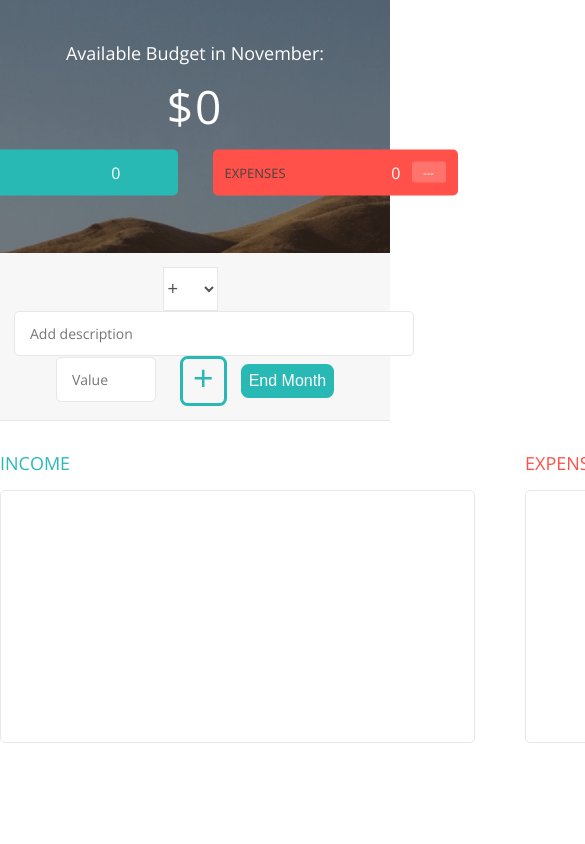
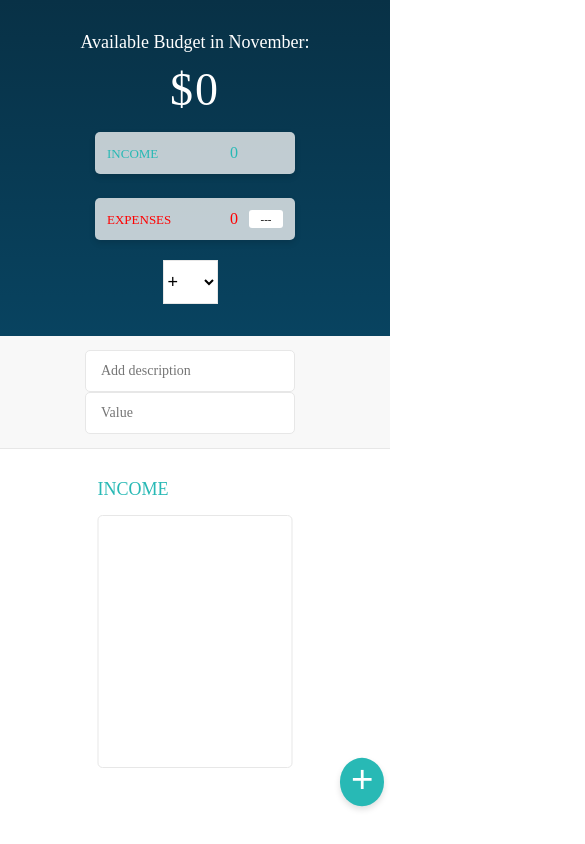
Before and after one commit to Mlrobinson1993/budgety, a plain HTML site: page index.html in a window 390 px wide. Shown: the top 844 px of the page, 585 px wide, since content can reach past the window. Drawn offline with nearby package versions, Linux system fonts and the light colour scheme.

Commit message:
made responsive

```diff
--- a/app.js
+++ b/app.js
@@ -34,15 +34,15 @@ var budgetController = (function() {
 	var data = {
 		allItems: {
 			exp: [],
-      inc: []
+			inc: [],
 		},
 		totals: {
 			exp: 0,
-      inc: 0
+			inc: 0,
 		},
 		monthlyTotals: [],
 		budget: 0,
-    percentage: -1
+		percentage: -1,
 	};
 
 	var calculateTotal = function(type) {
@@ -63,9 +63,10 @@ var budgetController = (function() {
 			// ID = data.allItems[type][data.allItems[type].length - 1].id + 1;
 
 			//add item based on type(income or expense)
-      if (type === "exp") {
+			if (type === 'exp') {
 				newItem = new Expense(ID, desc, val);
-      } else if (type === "inc") {
+			} else if (type === 'inc') {
+				// document.querySelector('.income').style.display = "initial"
 				newItem = new Income(ID, desc, val);
 			}
 
@@ -79,8 +80,8 @@ var budgetController = (function() {
 
 		calculateBudget: function() {
 			//calculate the total income and expenses
-      calculateTotal("exp");
-      calculateTotal("inc");
+			calculateTotal('exp');
+			calculateTotal('inc');
 			// calculate the budget: income - expenses
 			data.budget = data.totals.inc - data.totals.exp;
 			//calculate the percentage of the income that we have spent if income is more than 0 .
@@ -111,7 +112,7 @@ var budgetController = (function() {
 				budget: data.budget,
 				percentage: data.percentage,
 				totalIncome: data.totals.inc,
-        totalExpenses: data.totals.exp
+				totalExpenses: data.totals.exp,
 			};
 		},
 
@@ -131,33 +132,35 @@ var budgetController = (function() {
 			var obj = new MonthlyBudgets(month, totalBudget, perc, month);
 			data.monthlyTotals.push(obj);
 			console.log(obj);
-      console.log("monthly budget added");
+			console.log('monthly budget added');
 			UIController.addMonthlyItem(data);
 		},
 
 		testing: function() {
 			console.log(data);
-    }
+		},
 	};
 })();
 
 var UIController = (function() {
 	var DOMStrings = {
-    type: ".add__type",
-    description: ".add__description",
-    value: ".add__value",
-    addBtn: ".add__btn",
-    incomeContainer: ".income__list",
-    expensesContainer: ".expenses__list",
-    budgetDisplay: ".budget__value",
-    budgetIncomeDisplay: ".budget__income--value",
-    budgetExpensesDisplay: ".budget__expenses--value",
-    budgetPercentageDisplay: ".budget__expenses--percentage",
-    monthDisplay: ".budget__title--month",
-    budgetItemContainer: ".container",
-    listPercentageLabels: ".item__percentage",
-    completeButton: ".complete__btn",
-    monthlyBudgetContainer: ".month-budgets"
+		type: '.add__type',
+		description: '.add__description',
+		value: '.add__value',
+		addBtn: '.add__btn',
+		incomeContainer: '.income__list',
+		expensesContainer: '.expenses__list',
+		budgetDisplay: '.budget__value',
+		budgetIncomeDisplay: '.budget__income--value',
+		budgetExpensesDisplay: '.budget__expenses--value',
+		budgetPercentageDisplay: '.budget__expenses--percentage',
+		monthDisplay: '.budget__title--month',
+		budgetItemContainer: '.container',
+		listPercentageLabels: '.item__percentage',
+		completeButton: '.complete__btn',
+		monthlyBudgetContainer: '.month-budgets',
+		incomeDisplay: '.income',
+		expenseDisplay: '.expenses',
 	};
 
 	var nodeListForEach = function(list, callback) {
@@ -171,43 +174,43 @@ var UIController = (function() {
 			var month;
 			switch (new Date().getMonth()) {
 				case 0:
-          month = "January";
+					month = 'January';
 					break;
 				case 1:
-          month = "February";
+					month = 'February';
 					break;
 				case 2:
-          month = "March";
+					month = 'March';
 					break;
 				case 3:
-          month = "April";
+					month = 'April';
 					break;
 				case 4:
-          month = "May";
+					month = 'May';
 					break;
 				case 5:
-          month = "June";
+					month = 'June';
 					break;
 				case 6:
-          month = "July";
+					month = 'July';
 					break;
 				case 7:
-          month = "August";
+					month = 'August';
 					break;
 				case 8:
-          month = "September";
+					month = 'September';
 					break;
 				case 9:
-          month = "October";
+					month = 'October';
 					break;
 				case 10:
-          month = "November";
+					month = 'November';
 					break;
 				case 11:
-          month = "December";
+					month = 'December';
 					break;
 				default:
-          month = "Error";
+					month = 'Error';
 			}
 			console.log(month);
 			this.setDate(month);
@@ -221,7 +224,7 @@ var UIController = (function() {
 			return {
 				inputType: document.querySelector(DOMStrings.type).value, // will be inc(income) or exp(expense)
 				inputDescription: document.querySelector(DOMStrings.description).value,
-        inputValue: parseFloat(document.querySelector(DOMStrings.value).value)
+				inputValue: parseFloat(document.querySelector(DOMStrings.value).value),
 			};
 		},
 		getDOMStrings: function() {
@@ -230,16 +233,16 @@ var UIController = (function() {
 
 		addListItem: function(obj, type) {
 			var html, element;
-      if (type === "inc") {
+			if (type === 'inc') {
 				//Initialises element as the INCOME CONTAINER and adds HTML income list element into it
 				element = DOMStrings.incomeContainer;
 				html = `<div class="item clearfix" id="inc-${obj.id}"><div class="item__description">${obj.description}</div><div class="right clearfix"><div class="item__value">$${obj.value}</div><div class="item__delete"><button class="item__delete--btn">x</button></div></div></div>`;
-      } else if (type === "exp") {
+			} else if (type === 'exp') {
 				//Initialises element as the EXPENSES CONTAINER and adds HTML expenses list element into it
 				element = DOMStrings.expensesContainer;
 				html = `<div class="item clearfix" id="exp-${obj.id}"><div class="item__description">${obj.description}</div><div class="right clearfix"><div class="item__value">- $${obj.value}</div><div class="item__percentage">21%</div><div class="item__delete"><button class="item__delete--btn">x</button></div></div></div>`;
 			}
-      document.querySelector(element).insertAdjacentHTML("beforeend", html);
+			document.querySelector(element).insertAdjacentHTML('beforeend', html);
 		},
 
 		clearUI: function() {
@@ -247,11 +250,11 @@ var UIController = (function() {
 			inputFields = [
 				...document.querySelectorAll(
 					`${DOMStrings.description}, ${DOMStrings.value}`
-        )
+				),
 			];
 			//clears input fields
 			inputFields.forEach(function(currentItem) {
-        currentItem.value = "";
+				currentItem.value = '';
 			});
 			//Places focus on the description field
 			inputFields[0].focus();
@@ -260,13 +263,13 @@ var UIController = (function() {
 			displays = [
 				...document.querySelectorAll(
 					DOMStrings.budgetIncomeDisplay +
-            ", " +
+						', ' +
 						DOMStrings.budgetExpensesDisplay +
-            ", " +
+						', ' +
 						DOMStrings.budgetPercentageDisplay +
-            ", " +
+						', ' +
 						DOMStrings.budgetDisplay
-        )
+				),
 			];
 			displays.forEach(item => (item.textContent = 0));
 		},
@@ -279,7 +282,7 @@ var UIController = (function() {
 					obj.id === document.querySelector(DOMStrings.monthDisplay).textContent
 			);
 
-      splitNum = obj.monthlyTotals[index].totalBudget.split("$");
+			splitNum = obj.monthlyTotals[index].totalBudget.split('$');
 			val = parseInt(splitNum.pop());
 
 			html = `<div class="month" id="month-${obj.monthlyTotals[index].id}">
@@ -292,7 +295,7 @@ var UIController = (function() {
 
 			document
 				.querySelector(DOMStrings.monthlyBudgetContainer)
-        .insertAdjacentHTML("beforeend", html);
+				.insertAdjacentHTML('beforeend', html);
 
 			this.clearUI();
 		},
@@ -316,12 +319,12 @@ var UIController = (function() {
 			var fields = [
 				...document.querySelectorAll(
 					`${DOMStrings.description}, ${DOMStrings.value}`
-        )
+				),
 			];
 
 			//resets the values of each input field
 			fields.forEach(function(currentItem) {
-        currentItem.value = "";
+				currentItem.value = '';
 			});
 			//Places focus on the description field
 			fields[0].focus();
@@ -349,7 +352,7 @@ var UIController = (function() {
 				  ).textContent = `${obj.percentage}%`)
 				: (document.querySelector(
 						DOMStrings.budgetPercentageDisplay
-          ).textContent = "---");
+				  ).textContent = '---');
 		},
 
 		deleteUIItem: function(id) {
@@ -362,9 +365,9 @@ var UIController = (function() {
 
 			nodeListForEach(fields, function(current, index) {
 				if (percentages[index] > 0) {
-          current.textContent = percentages[index] + "%";
+					current.textContent = percentages[index] + '%';
 				} else {
-          current.textContent = "---";
+					current.textContent = '---';
 				}
 			});
 		},
@@ -372,42 +375,73 @@ var UIController = (function() {
 		changeInputFocusColour: function() {
 			var inputFields = document.querySelectorAll(
 				DOMStrings.value +
-          ", " +
+					', ' +
 					DOMStrings.description +
-          ", " +
+					', ' +
 					DOMStrings.type
 			);
 
 			nodeListForEach(inputFields, function(cur) {
-        cur.classList.toggle("red-focus");
+				cur.classList.toggle('red-focus');
 			});
 
-      document.querySelector(DOMStrings.addBtn).classList.toggle("red");
+			document.querySelector(DOMStrings.addBtn).classList.toggle('red');
+		},
+
+		changeVisibleBudgetContainer: function(bdgtType) {
+			const income = document.querySelector(DOMStrings.incomeDisplay);
+			const expense = document.querySelector(DOMStrings.expenseDisplay);
+			const state = {
+				incVisible: true,
+				expVisible: false,
+			};
+			if (bdgtType === 'inc') {
+				state.incVisible = true;
+				state.expVisible = false;
+			} else {
+				state.expVisible = true;
+				state.incVisible = false;
 			}
+
+			state.incVisible === true
+				? (income.style.opacity = 1)
+				: (income.style.opacity = 0);
+			state.expVisible === true
+				? (expense.style.opacity = 1)
+				: (expense.style.opacity = 0);
+		},
+
+		// 	storeLocally: () => {
+		// 		let budget = budgetController.getBudget();
+		// 		Object.entries(budget).forEach(arr => {
+		// 			let key = arr[0];
+		// 			let val = arr[1];
+		// 			controller.myStorage.setItem(key, val);
+		// 		});
+		// 	},
 	};
 })();
 
 var controller = (function(budgetCtrl, UICtrl) {
+	let myStorage = window.localStorage;
 	var setupEventListeners = function() {
 		var DOM = UIController.getDOMStrings();
 
-    document
-      .querySelector(DOM.type)
-      .addEventListener("change", UICtrl.changeInputFocusColour);
-    document.querySelector(DOM.addBtn).addEventListener("click", ctrlAddItem);
-    document.addEventListener("keydown", function(event) {
+		document.querySelector(DOM.type).addEventListener('change', e => {
+			console.log(e.target.value);
+			UICtrl.changeVisibleBudgetContainer(e.target.value);
+			UICtrl.changeInputFocusColour;
+		});
+		document.querySelector(DOM.addBtn).addEventListener('click', ctrlAddItem);
+		document.addEventListener('keydown', function(event) {
 			if (event.keycode === 13 || event.which === 13) {
 				ctrlAddItem();
 			}
 		});
 
 		document
-      .querySelector(DOM.completeButton)
-      .addEventListener("click", UICtrl.getMonthlyBudget);
-
-    document
 			.querySelector(DOM.budgetItemContainer)
-      .addEventListener("click", ctrlDeleteItem);
+			.addEventListener('click', ctrlDeleteItem);
 	};
 
 	var calculateBudget = function() {
@@ -418,6 +452,9 @@ var controller = (function(budgetCtrl, UICtrl) {
 
 		//3. Display the budget on the UI
 		UICtrl.displayBudget(budget);
+
+		// //4. store in local storage
+		// UICtrl.storeLocally();
 	};
 
 	var updatePercentages = function() {
@@ -436,7 +473,7 @@ var controller = (function(budgetCtrl, UICtrl) {
 		input = UIController.getInputs();
 
 		if (
-      input.inputDescription !== "" &&
+			input.inputDescription !== '' &&
 			!isNaN(input.inputValue) &&
 			input.inputValue > 0
 		) {
@@ -462,7 +499,7 @@ var controller = (function(budgetCtrl, UICtrl) {
 		itemID = event.target.parentNode.parentNode.parentNode.id;
 
 		if (itemID) {
-      splitID = itemID.split("-");
+			splitID = itemID.split('-');
 			type = splitID[0];
 			ID = parseInt(splitID[1]);
 
@@ -477,18 +514,22 @@ var controller = (function(budgetCtrl, UICtrl) {
 		}
 	};
 
+	getLocalStorageItems = () => {};
+
 	return {
 		initialiseApp: function() {
-      console.log("App has been initialised");
+			console.log('App has been initialised');
 			UICtrl.getDate();
 			UICtrl.displayBudget({
 				budget: 0,
 				percentage: -1,
 				totalIncome: 0,
-        totalExpenses: 0
+				totalExpenses: 0,
 			});
+			// getLocalStorageItems();
 			setupEventListeners();
-    }
+		},
+		myStorage,
 	};
 })(budgetController, UIController);
 
--- a/index.html
+++ b/index.html
@@ -24,6 +24,7 @@
 
 				<div class="budget__value">+ 2,345.64</div>
 
+				<div class="budget__items">
 					<div class="budget__income clearfix">
 						<div class="budget__income--text">Income</div>
 						<div class="right">
@@ -40,35 +41,33 @@
 						</div>
 					</div>
 				</div>
+				<select class="add__type">
+					<option value="inc">+</option>
+					<option value="exp">-</option>
+				</select>
+			</div>
 		</div>
 
 		<div class="bottom">
 			<div class="add">
 				<div class="add__container">
-          <select class="add__type">
-            <option value="inc" selected>+</option>
-            <option value="exp">-</option>
-          </select>
 					<input
 						type="text"
 						class="add__description"
 						placeholder="Add description"
 					/>
 					<input type="number" class="add__value" placeholder="Value" />
-          <button
-            class="add__btn"
-            style="border-radius: 7.5px; border: 3px solid #28B9B5; padding: 0px 10px 5px 10px;"
-          >
+					<button class="add__btn">
 						<!-- <i class="ion-ios-checkmark-outline"></i> -->
 						+
 					</button>
 
-          <button
+					<!-- <button
 						class="complete__btn"
 						style="border-radius: 7.5px; border: 3px solid #28B9B5; padding: 5px; font-size: 1em; margin-left: 10px; color: #fff !important; background-color:#28B9B5 ;"
 					>
 						End Month
-          </button>
+					</button> -->
 				</div>
 			</div>
 
@@ -101,7 +100,7 @@
 					</div>
 				</div>
 
-        <div class="expenses">
+				<div class="expenses hidden">
 					<h2 class="expenses__title">Expenses</h2>
 
 					<div class="expenses__list">
@@ -132,7 +131,7 @@
 				</div>
 			</div>
 		</div>
-    <div class="month-budgets">
+		<!-- <div class="month-budgets"> -->
 		<!-- <div class="month" id="month-0">
           %month% <span class="month__total-budget">%num%</span>
           <span class="item__percentage">21%</span>
@@ -141,7 +140,7 @@
           <div class="month" id="month-1">
             %month% <span class="month__total-budget">%num%</span>
             <span class="item__percentage">21%</span> -->
-    </div>
+		<!-- </div> -->
 
 		<script src="app.js"></script>
 	</body>
--- a/style.css
+++ b/style.css
@@ -7,20 +7,18 @@
 	padding: 0;
 	box-sizing: border-box;
 }
-
 .clearfix::after {
-  content: "";
+	content: '';
 	display: table;
 	clear: both;
 }
-
-body {
+*/ body {
 	color: #555;
 	font-family: Open Sans;
 	font-size: 16px;
 	position: relative;
-  height: 100vh;
-  overflow: hidden;
+	/* height: 100vh; */
+	overflow-x: hidden;
 	font-weight: 400;
 	width: 100vw;
 }
@@ -29,8 +27,9 @@ body {
 	float: right;
 }
 .red {
-  color: #ff5049 !important;
-  border: 3px solid #ff5049 !important;
+	background: red !important;
+	color: white !important;
+	/* border: 3px solid #ff5049 !important; */
 }
 .red-focus:focus {
 	border: 1px solid #ff5049 !important;
@@ -41,22 +40,23 @@ body {
 **********************************************/
 
 .top {
-  height: 30vh;
-
-  background-image: linear-gradient(rgba(0, 0, 0, 0.35), rgba(0, 0, 0, 0.35)),
-    url(back.png);
+	min-height: 30vh;
+	padding: 2rem;
+	background-image: linear-gradient(rgb(8, 49, 70), rgb(8, 67, 96));
 	background-size: cover;
 	background-position: center;
 	position: relative;
+	display: flex;
 }
 
 .budget {
-  position: absolute;
 	width: 350px;
-  top: 40%;
-  left: 50%;
-  transform: translate(-50%, -50%);
 	color: #fff;
+	margin: 0 auto;
+	display: flex;
+	justify-content: center;
+	align-items: center;
+	flex-direction: column;
 }
 
 .budget__title {
@@ -70,7 +70,7 @@ body {
 	font-weight: 300;
 	font-size: 46px;
 	text-align: center;
-  margin-bottom: 25px;
+	/* margin-bottom: 25px; */
 	letter-spacing: 2px;
 }
 
@@ -79,29 +79,44 @@ body {
 	padding: 12px;
 	text-transform: uppercase;
 	display: inline-block;
-  width: 70%;
-  position: absolute;
-  top: 90%;
 	border-radius: 5px;
+	margin: 1rem;
+	box-shadow: 0px 3px 6px rgba(0, 0, 0, 0.13);
+	width: 200px;
+	background: #f8f8f8c5;
+}
+
+.budget__items {
+	display: flex;
+	justify-content: center;
+	align-items: center;
 }
 
 .budget__income {
-  margin-bottom: 10px;
-  background-color: #28b9b5;
+	color: white;
 	right: 55%;
 }
 
 .budget__expenses {
-  background-color: #ff5049;
 	left: 55%;
+}
+
+.budget__income--text,
+.budget__income--value {
+	color: #28b9b5;
+}
+
+.budget__expenses--text,
+.budget__expenses--value {
+	color: red;
 }
 
 .budget__income--text,
 .budget__expenses--text {
 	float: left;
 	font-size: 13px;
-  color: #444;
 	margin-top: 2px;
+	font-weight: 500;
 }
 
 .budget__income--value,
@@ -120,23 +135,24 @@ body {
 }
 
 .budget__expenses--percentage {
-  background-color: rgba(255, 255, 255, 0.2);
+	background-color: rgb(255, 255, 255);
 	text-align: center;
 	border-radius: 3px;
+	color: black;
 }
 
 /**********************************************
 *** BOTTOM PART
 **********************************************/
 .bottom {
-  height: 30vh;
+	min-height: 30vh;
 }
 
 /***** FORM *****/
 .add {
 	padding: 14px;
 	border-bottom: 1px solid #e7e7e7;
-  background-color: #f7f7f7;
+	background-color: #f8f8f8;
 }
 
 .add__container {
@@ -149,7 +165,7 @@ body {
 	border: 1px solid #e7e7e7;
 	height: 44px;
 	font-size: 18px;
-  color: inherit;
+	color: black;
 	background-color: #fff;
 	margin-right: 10px;
 	font-weight: 300;
@@ -170,10 +186,9 @@ body {
 }
 
 .add__description {
-  width: 400px;
 }
 .add__value {
-  width: 100px;
+	/* width: 100px; */
 }
 
 .add__btn,
@@ -205,21 +220,44 @@ body {
 	outline: none;
 }
 
+.add__btn {
+	border-radius: 50%;
+	background: #28b9b5;
+	padding: 0px 10px 5px 10px;
+	color: white;
+}
+
 /***** LISTS *****/
 .container {
-  width: 1000px;
+	width: 100vw;
+	display: flex;
+	justify-content: center;
+	align-items: center;
 	margin: 30px auto;
 }
 
 .income {
-  float: left;
-  width: 475px;
-  margin-right: 50px;
+	margin: auto;
+	position: relative;
+	top: 50%;
+	left: 50%;
+	transform: translate(-50%, 0%);
+	min-width: 50vw;
+	min-height: 80%;
+	transition: 0.2s ease-out;
+	/* display: none; */
 }
 
 .expenses {
-  float: left;
-  width: 475px;
+	margin: auto;
+	position: relative;
+	top: 50%;
+	left: 0%;
+	transform: translate(-50%, 0%);
+	min-width: 50vw;
+	min-height: 80%;
+	transition: 0.2s ease-out;
+	opacity: 0;
 }
 
 .income__list {
@@ -340,10 +378,45 @@ h2 {
 .unpaid:hover .item__description {
 	font-weight: 900;
 }
+@media screen and (max-width: 648px) {
+	.budget__items {
+		flex-wrap: wrap;
+	}
+
+	.budget__income {
+		margin-bottom: 0.5rem;
+	}
+	.budget__expenses {
+		margin-bottom: 0.75rem;
+	}
+
+	.add__type {
+		margin-top: 0.5rem;
+	}
+	.add__btn {
+		position: -webkit-sticky;
+		position: -moz-sticky;
+		position: fixed;
+		top: 90%;
+		left: 85%;
+		box-shadow: 0px 3px 6px rgba(0, 0, 0, 0.13);
+		transform: scale(1.1);
+	}
+
+	.income,
+	.expenses {
+		width: 80vw;
+	}
+
+	/* .income__list,
+	.expenses__list {
+		width: 80vw;
+	} */
+}
 
 /* MONTHS BUDGET CARDS
 month__total-budget */
-
+/*
 .month-budgets {
 	display: block;
 	position: relative;
@@ -373,4 +446,12 @@ month__total-budget */
 
 .month > .item__percentage {
 	margin: 0;
+} */
+
+/* @media screen and (max-width: 1000px) {
+	body {
+		height: auto;
+		overflow-y: scroll;
+		justify-content: flex-end;
 	}
+	top */
```
Lines whose indentation alone changed are shown as unchanged.
